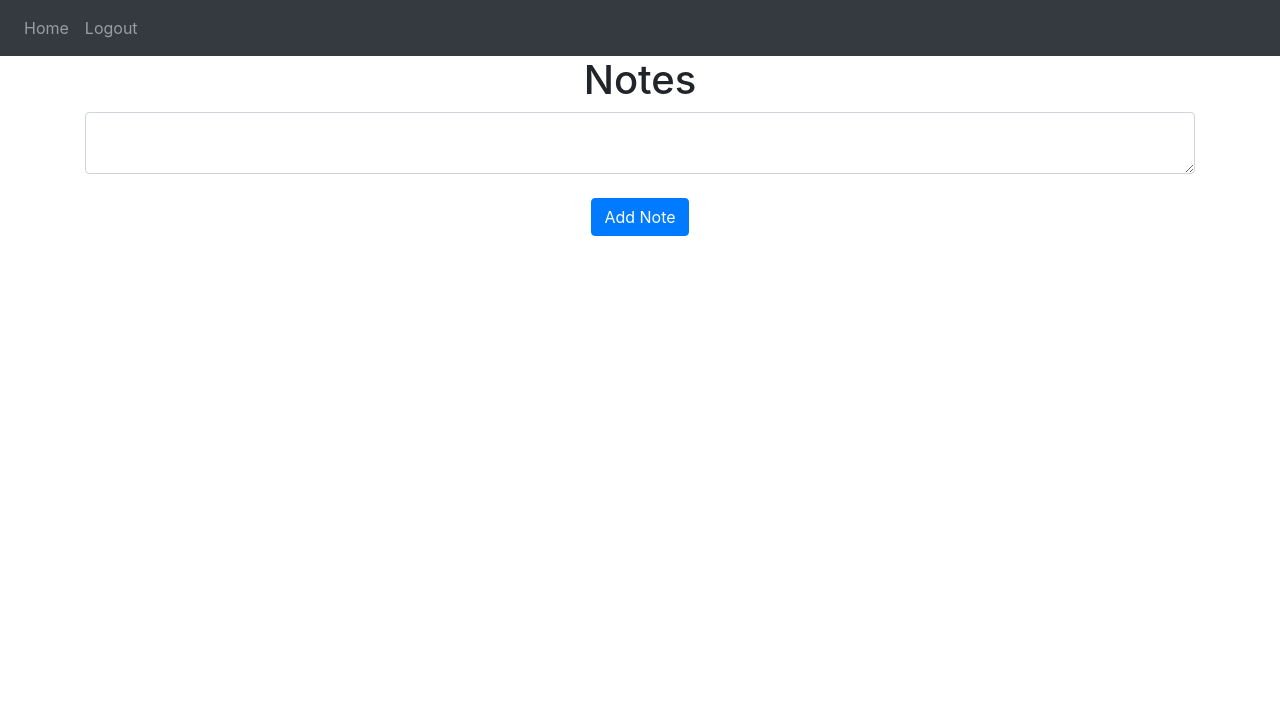
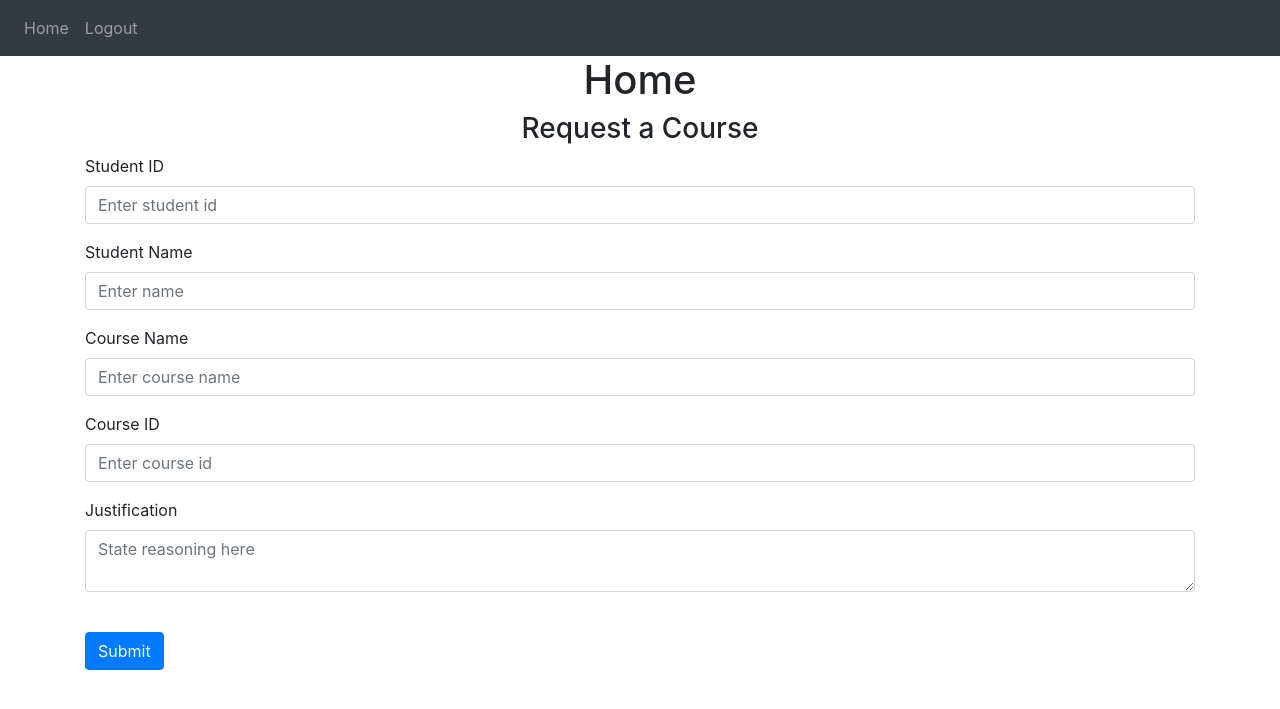
Before and after one commit to kizirkle/course-override-form, a Flask app: page / in a window 1280 px wide. Shown: the top 709 px of the page. Run offline with Flask 3, Linux system fonts and the light colour scheme; a user stored in the database is signed in; some libraries are stand-ins or nearby versions.

Commit message:
Editing base app to be a request form once logged in
- changed database to add a CourseReq
- Changed create user in auth to use scrypt so that it functions as intended
- changed home.html to be a form for a course request form instead of a note creator
created an unknown and server error template to be filled out later.

```diff
--- a/website/__init__.py
+++ b/website/__init__.py
@@ -19,10 +19,12 @@ def create_app():
     app.register_blueprint(views, url_prefix='/')
     app.register_blueprint(auth, url_prefix='/')
 
-    from .models import User, Note
+    from .models import User, CourseReq
 
     with app.app_context():
         db.create_all()
+        CourseReq.__table__.drop(db.engine)
+        CourseReq.__table__.create(db.engine)
 
     login_manager = LoginManager()
     login_manager.login_view = 'auth.login'
--- a/website/auth.py
+++ b/website/auth.py
@@ -3,7 +3,6 @@ from .models import User
 from werkzeug.security import generate_password_hash, check_password_hash
 from . import db   ##means from __init__.py import db
 from flask_login import login_user, login_required, logout_user, current_user
-
 
 auth = Blueprint('auth', __name__)
 
@@ -56,7 +55,7 @@ def sign_up():
             flash('Password must be at least 7 characters.', category='error')
         else:
             new_user = User(email=email, first_name=first_name, password=generate_password_hash(
-                password1, method='sha256'))
+                password1, method='scrypt'))
             db.session.add(new_user)
             db.session.commit()
             login_user(new_user, remember=True)
--- a/website/templates/home.html
+++ b/website/templates/home.html
@@ -1,21 +1,67 @@
 {% extends "base.html" %} {% block title %}Home{% endblock %} {% block content
 %}
-<h1 align="center">Notes</h1>
+<h1 align="center">Home</h1>
 <ul class="list-group list-group-flush" id="notes">
-  {% for note in user.notes %}
+  {% for coursereq in user.coursereq %}
   <li class="list-group-item">
-    {{ note.data }}
-    <button type="button" class="close" onClick="deleteNote({{ notes.id }})">
+    {{ coursereq.student_id }}
+    {{coursereq.student_name}}
+    {{coursereq.course_id}}
+    {{coursereq.course_name}}
+    {{coursereq.justification}}
+    <button type="button" class="close" onClick="deleteNote({{ coursereq.id }})">
       <span aria-hidden="true">&times;</span>
     </button>
   </li>
   {% endfor %}
 </ul>
 <form method="POST">
-  <textarea name="note" id="note" class="form-control"></textarea>
+  <h3 align="center">Request a Course</h3>
+  <div class="form-group">
+    <label for="student_id">Student ID</label>
+    <input
+      type="text"
+      class="form-control"
+      id="student_id"
+      name="student_id"
+      placeholder="Enter student id"
+    />
+  </div>
+  <div class="form-group">
+    <label for="student_name">Student Name</label>
+    <input
+      type="text"
+      class="form-control"
+      id="student_name"
+      name="student_name"
+      placeholder="Enter name"
+    />
+  </div>
+  <div class="form-group">
+    <label for="course_name">Course Name</label>
+    <input
+      type="text"
+      class="form-control"
+      id="course_name"
+      name="course_name"
+      placeholder="Enter course name"
+    />
+  </div>
+  <div class="form-group">
+    <label for="course_id">Course ID</label>
+    <input
+      type="text"
+      class="form-control"
+      id="course_id"
+      name="course_id"
+      placeholder="Enter course id"
+    />
+  </div>
+  <div class="form-group">
+    <label for="course_id">Justification</label>
+    <textarea name="justification" id="justification" class="form-control" placeholder="State reasoning here"></textarea>
+  </div>
   <br />
-  <div align="center">
-    <button type="submit" class="btn btn-primary">Add Note</button>
-  </div>
+  <button type="submit" class="btn btn-primary">Submit</button>
 </form>
 {% endblock %}
--- a/website/views.py
+++ b/website/views.py
@@ -1,6 +1,6 @@
 from flask import Blueprint, render_template, request, flash, jsonify
 from flask_login import login_required, current_user
-from .models import Note
+from .models import CourseReq
 from . import db
 import json
 
@@ -11,27 +11,31 @@ views = Blueprint('views', __name__)
 @login_required
 def home():
     if request.method == 'POST':
-        note = request.form.get('note')#Gets the note from the HTML
-
-        if len(note) < 1:
-            flash('Note is too short!', category='error')
+        student_id = request.form.get('student_id')#Gets the note from the HTML
+        student_name = request.form.get('student_name')
+        course_name = request.form.get('course_name')
+        course_num = request.form.get('course_id')
+        justification = request.form.get('justification')
+        if len(justification) < 1 or len(student_id) < 1 or len(student_name) < 1 or len(course_name) < 1 or len(course_num) < 1:
+            flash('All sections of the form must be filled out!', category='error')
         else:
-            new_note = Note(data=note, user_id=current_user.id)  #providing the schema for the note
-            db.session.add(new_note) #adding the note to the database
+            new_coursereq = CourseReq(justification = justification, student_id = student_id, student_name = student_name,
+                                      course_name = course_name, course_num = course_num, user_id = current_user.id)  #providing the schema for the note
+            db.session.add(new_coursereq) #adding the note to the database
             db.session.commit()
-            flash('Note added!', category='success')
+            flash('Request submitted!', category='success')
 
     return render_template("home.html", user=current_user)
 
 
 @views.route('/delete-note', methods=['POST'])
 def delete_note():
-    note = json.loads(request.data) # this function expects a JSON from the INDEX.js file
-    noteId = note['noteId']
-    note = Note.query.get(noteId)
-    if note:
-        if note.user_id == current_user.id:
-            db.session.delete(note)
+    coursereq = json.loads(request.data) # this function expects a JSON from the INDEX.js file
+    coursereq_id = coursereq['id']
+    coursereq = CourseReq.query.get(coursereq_id)
+    if coursereq:
+        if coursereq.user_id == current_user.id:
+            db.session.delete(coursereq)
             db.session.commit()
 
     return jsonify({})
```
Also changed, not shown: website/models.py (+9 -0 lines), instance/database.db, website/templates/servererror.html (added), website/templates/unknown.html (added).
